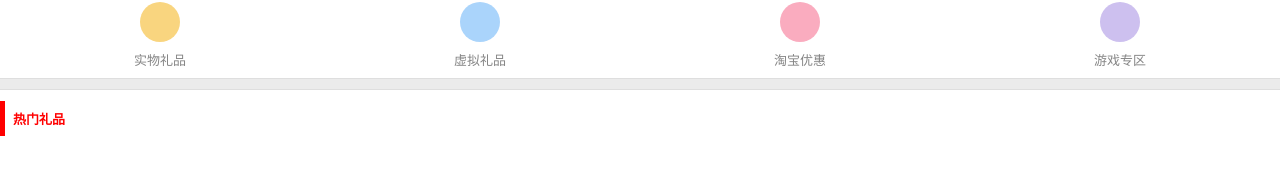
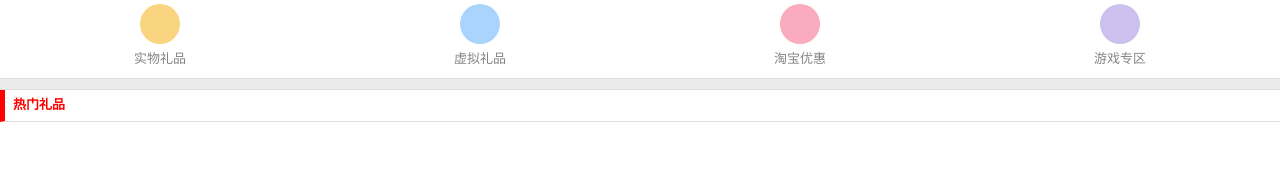
Before and after one commit to summer2013/zcd, a website: page index.html in a window 1280 px wide. Shown: the part 139-325 px from the top of the page. Drawn offline with nearby package versions, Linux system fonts and the light colour scheme; files that its build step writes are made by us from their sources; a web font is replaced by a local one.

Commit message:
add normalize.css

```diff
--- a/index.html
+++ b/index.html
@@ -4,6 +4,7 @@
 	<meta charset="UTF-8">
 	<title>首页</title>
   <link rel="stylesheet" href="index.css">
+  <link rel="stylesheet" href="../node_modules/normalize.css/normalize.css">
   <meta name="viewport" content="width=device-width, initial-scale=1.0">
 </head>
 <body>
--- a/index.scss
+++ b/index.scss
@@ -41,9 +41,11 @@ $mini-text: 10px;
 
 .callout {
   border-left: 5px solid $red;
+  border-bottom: 1px solid $line-gray;
   padding: 8px;
   font-size: $small-text;
   color: $red;
+  margin: 0;
 }
 
 body {
--- a/package.json
+++ b/package.json
@@ -17,6 +17,7 @@
   },
   "homepage": "https://github.com/summer2013/zcd#readme",
   "dependencies": {
-    "express": "^4.13.4"
+    "express": "^4.13.4",
+    "normalize.css": "^4.1.1"
   }
 }
```
